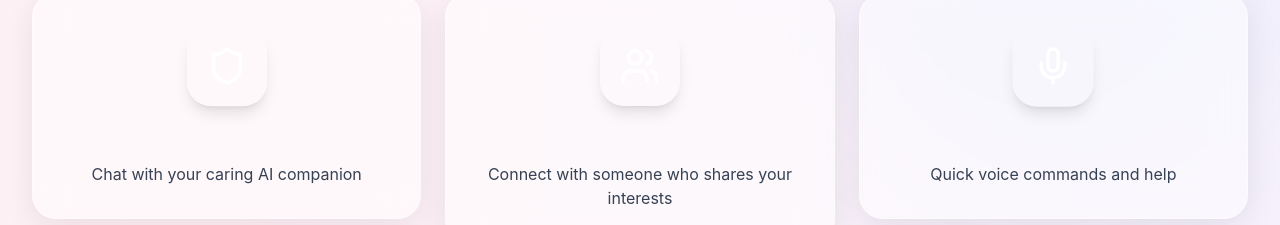
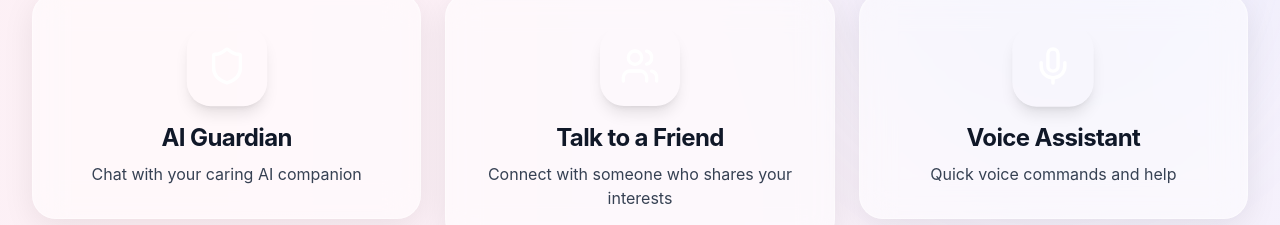
Before and after one commit to purvavikaspatil/CareConnect, a React (Vite) app in the folder elderly-assistant/: page /dashboard in a window 1280 px wide. Shown: the part 382-607 px from the top of the page. Built offline with nearby package versions, Linux system fonts and the light colour scheme; no server answers; sample sign-in values are in the browser's storage.

Commit message:
fix: Improve light mode text visibility on Dashboard
Changed card titles from gradient transparent text to solid colors for better visibility in light mode:
- AI Guardian title: text-gray-900
- Talk to a Friend title: text-gray-900
- Voice Assistant title: text-gray-900
- Dark mode remains unchanged

```diff
--- a/elderly-assistant/src/pages/Dashboard.jsx
+++ b/elderly-assistant/src/pages/Dashboard.jsx
@@ -203,7 +203,7 @@ function Dashboard() {
                   >
                     <Shield className="w-10 h-10 text-white" />
                   </motion.div>
-                  <h3 className="text-2xl font-bold text-center mb-2 bg-gradient-to-r from-primary-500 to-primary-700 bg-clip-text text-transparent tracking-tight">
+                  <h3 className="text-2xl font-bold text-center mb-2 text-gray-900 dark:text-white tracking-tight">
                     AI Guardian
                   </h3>
                   <p className="text-center text-gray-700 dark:text-gray-200">
@@ -232,7 +232,7 @@ function Dashboard() {
                   >
                     <Users className="w-10 h-10 text-white" />
                   </motion.div>
-                  <h3 className="text-2xl font-bold text-center mb-2 bg-gradient-to-r from-secondary-400 to-secondary-600 bg-clip-text text-transparent tracking-tight">
+                  <h3 className="text-2xl font-bold text-center mb-2 text-gray-900 dark:text-white tracking-tight">
                     Talk to a Friend
                   </h3>
                   <p className="text-center text-gray-700 dark:text-gray-200">
@@ -262,7 +262,7 @@ function Dashboard() {
                   >
                     <Mic className="w-10 h-10 text-white" />
                   </motion.div>
-                  <h3 className="text-2xl font-bold text-center mb-2 bg-gradient-to-r from-accent-400 to-accent-600 bg-clip-text text-transparent tracking-tight">
+                  <h3 className="text-2xl font-bold text-center mb-2 text-gray-900 dark:text-white tracking-tight">
                     Voice Assistant
                   </h3>
                   <p className="text-center text-gray-700 dark:text-gray-200">
```
